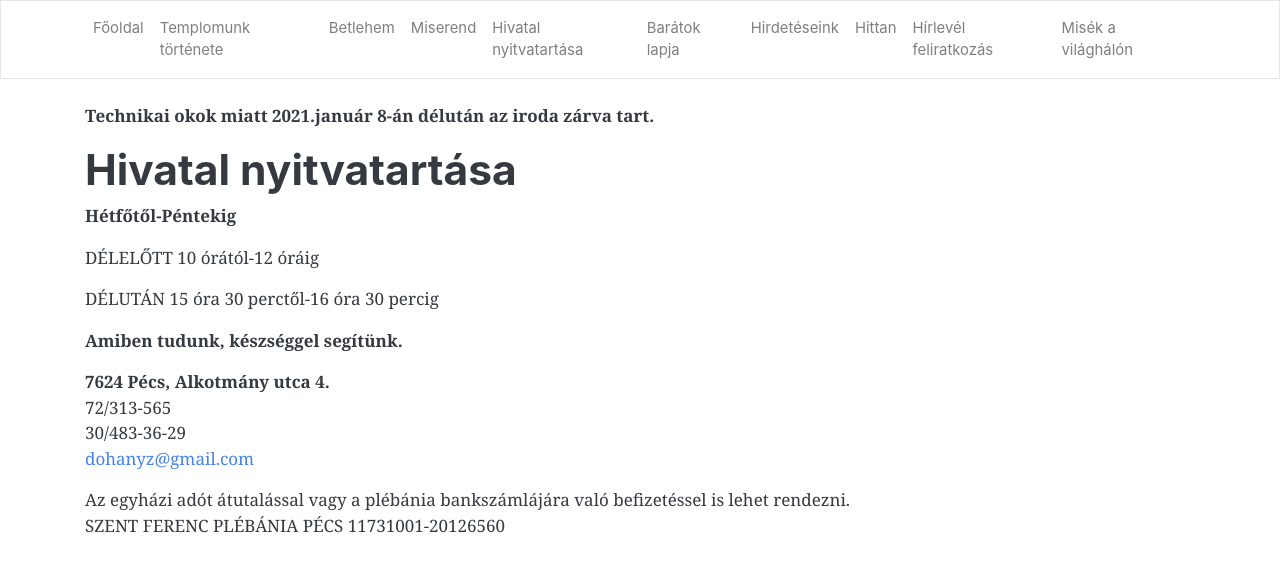
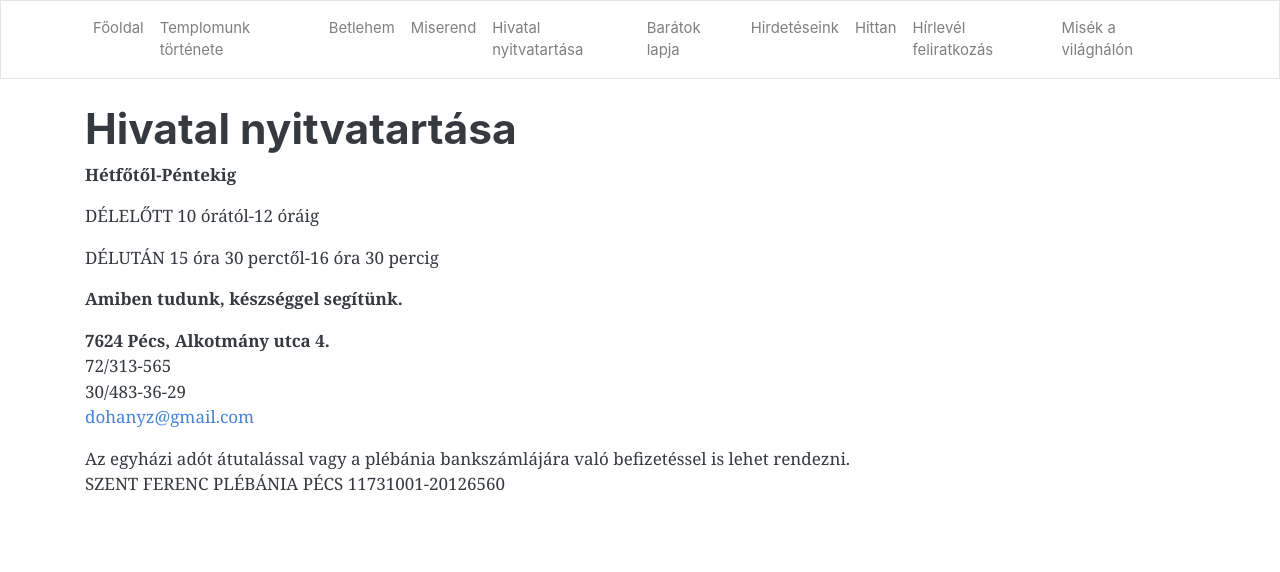
Before and after one commit to pecsi-ferences/pecsi-ferences.github.io, a Jekyll site: the page built from nyitvatartas.md, in a window 1280 px wide. Shown: the top 572 px of the page. Built offline with Jekyll 4.4.1, drawn with Linux system fonts in a browser that asks for light colours; nearby versions of some CDN libraries.

Commit message:
Update from Forestry.io Zoltán Dohány updated nyitvatartas.md

```diff
--- a/nyitvatartas.md
+++ b/nyitvatartas.md
@@ -3,7 +3,6 @@ layout: default
 title: Hivatal nyitvatartása
 
 ---
-**Technikai okok miatt 2021.január 8-án délután az iroda zárva tart.**
 
 # Hivatal nyitvatartása
 
```
